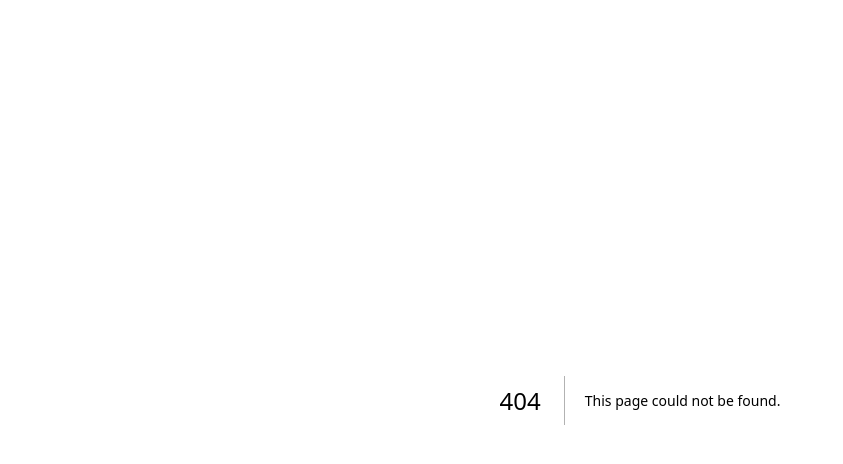
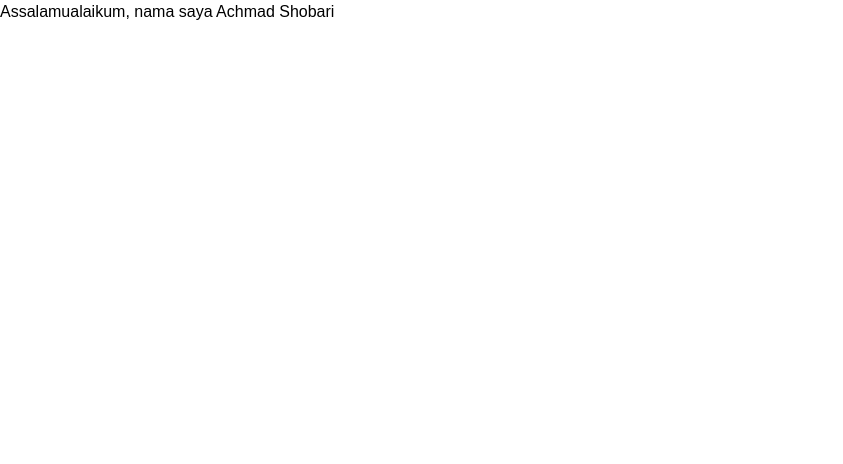
Before and after one commit to akhmadakbar/team25-intro, a Next.js app in the folder nextjs-fundamental/: page /achmadshobari in a window 1280 px wide. Before the commit this address had no page. Shown: the top 464 px of the page, without its empty margins (0-843 px from the left). Built offline with nearby package versions, Linux system fonts and the light colour scheme.

Commit message:
membuat halaman perkenalan sederhana

```diff
--- /dev/null
+++ b/nextjs-fundamental/src/app/achmadshobari/page.tsx
@@ -0,0 +1,9 @@
+
+
+export default function achmadshobari() {
+  return (
+   <div>
+    <h1>Assalamualaikum, nama saya Achmad Shobari</h1>
+   </div>
+  );
+}
```
Also changed, not shown: 1 other file (tests, documents, lock files or other folders).
